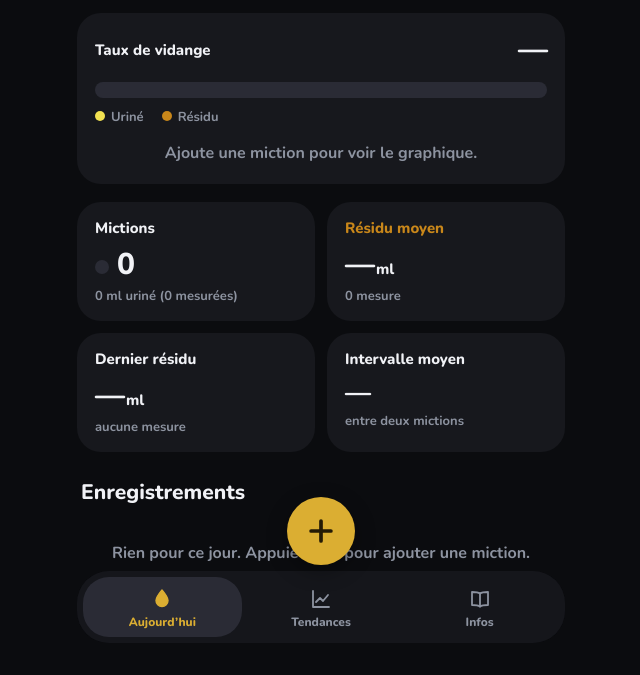
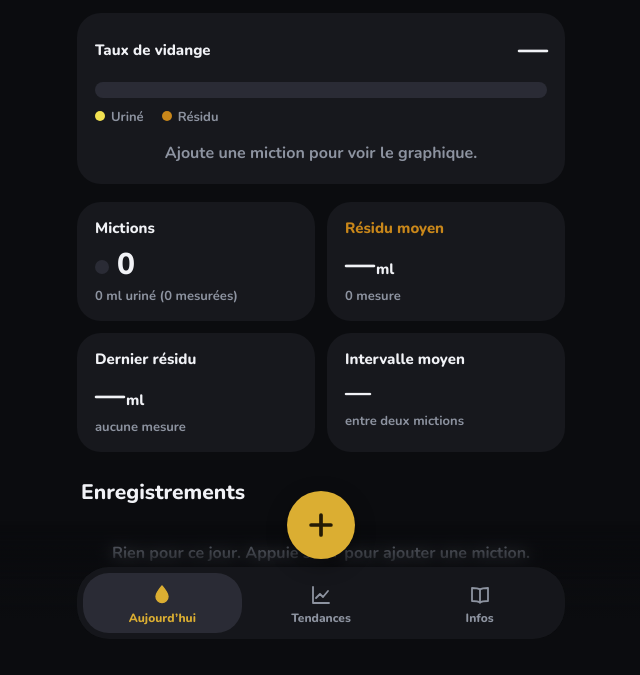
Before and after one commit to rodnem/Vessie-app, a plain HTML site: page index.html in a window 1280 px wide. Shown: the part 149-824 px from the top of the page, without its empty margins (319-959 px from the left). Drawn offline with nearby package versions, Linux system fonts and the light colour scheme.

Commit message:
Add files via upload

```diff
--- a/index.html
+++ b/index.html
@@ -95,6 +95,19 @@ input[type=datetime-local]::-webkit-date-and-time-value{text-align:left;min-heig
 #toast{position:fixed;left:50%;transform:translateX(-50%);bottom:calc(150px + env(safe-area-inset-bottom,0px) + var(--vb,0px));background:var(--track);color:var(--ink);border-radius:999px;padding:10px 12px 10px 18px;font-weight:700;font-size:14px;align-items:center;gap:12px;z-index:8;display:none;box-shadow:0 6px 20px rgba(0,0,0,.35)}
 #toast button{background:var(--blue);color:#241a05;border-radius:999px;padding:6px 12px;font-weight:800}
 .rb,.nav button,.fab{display:grid;place-items:center}.td{display:flex;align-items:center;gap:6px}.sw-e,.sw-d{gap:8px}
+
+/* Barre d'onglets : 12 px du bas, comme à gauche et à droite */
+.bar{bottom:12px;background:color-mix(in srgb,var(--card) 92%,transparent);-webkit-backdrop-filter:blur(16px);backdrop-filter:blur(16px)}
+.fab{bottom:92px}
+#toast{bottom:172px}
+body{padding-bottom:180px}
+
+/* Dégradé flou sous la barre pour estomper « Enregistrements » */
+body::after{content:"";position:fixed;left:0;right:0;bottom:0;height:130px;z-index:3;pointer-events:none;
+  background:linear-gradient(to top,var(--bg) 25%,color-mix(in srgb,var(--bg) 70%,transparent) 65%,transparent);
+  -webkit-backdrop-filter:blur(8px);backdrop-filter:blur(8px);
+  -webkit-mask-image:linear-gradient(to top,#000 55%,transparent);mask-image:linear-gradient(to top,#000 55%,transparent)}
+
 </style>
 </head>
 <body>
```
